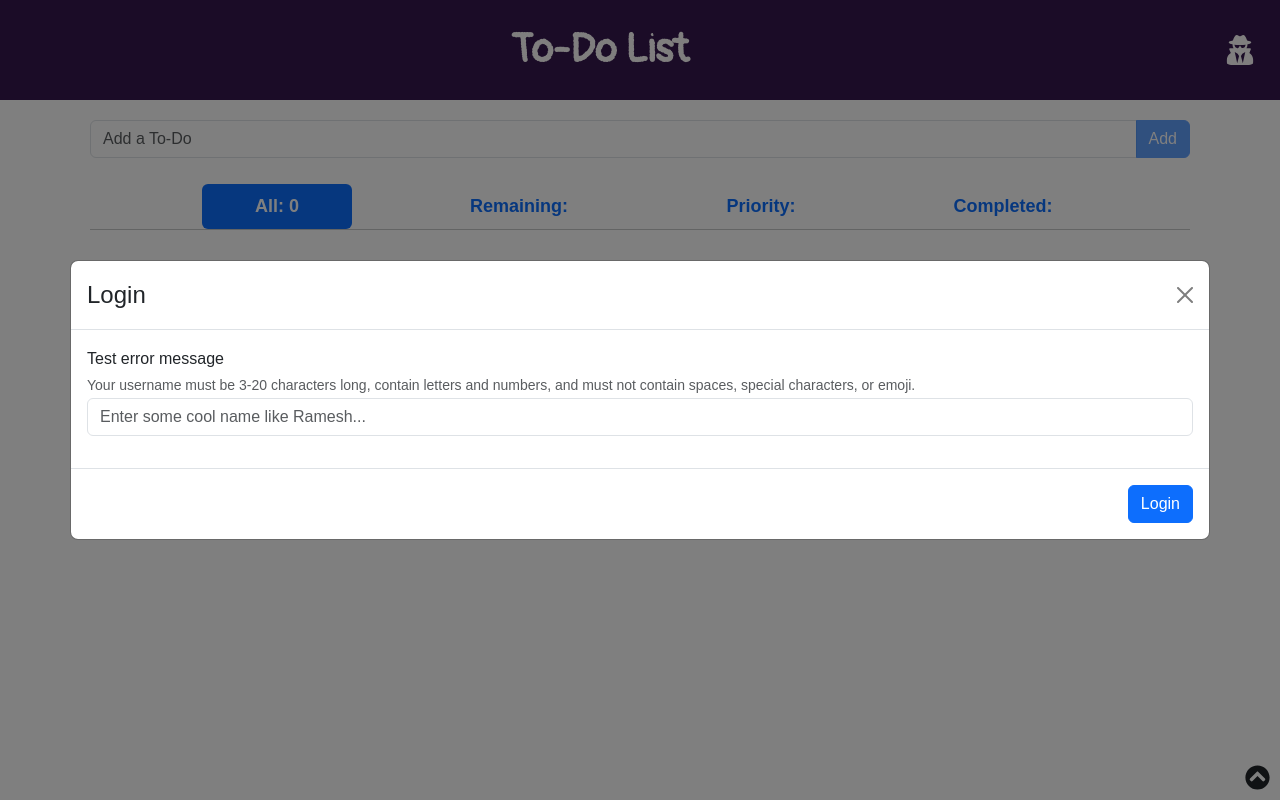
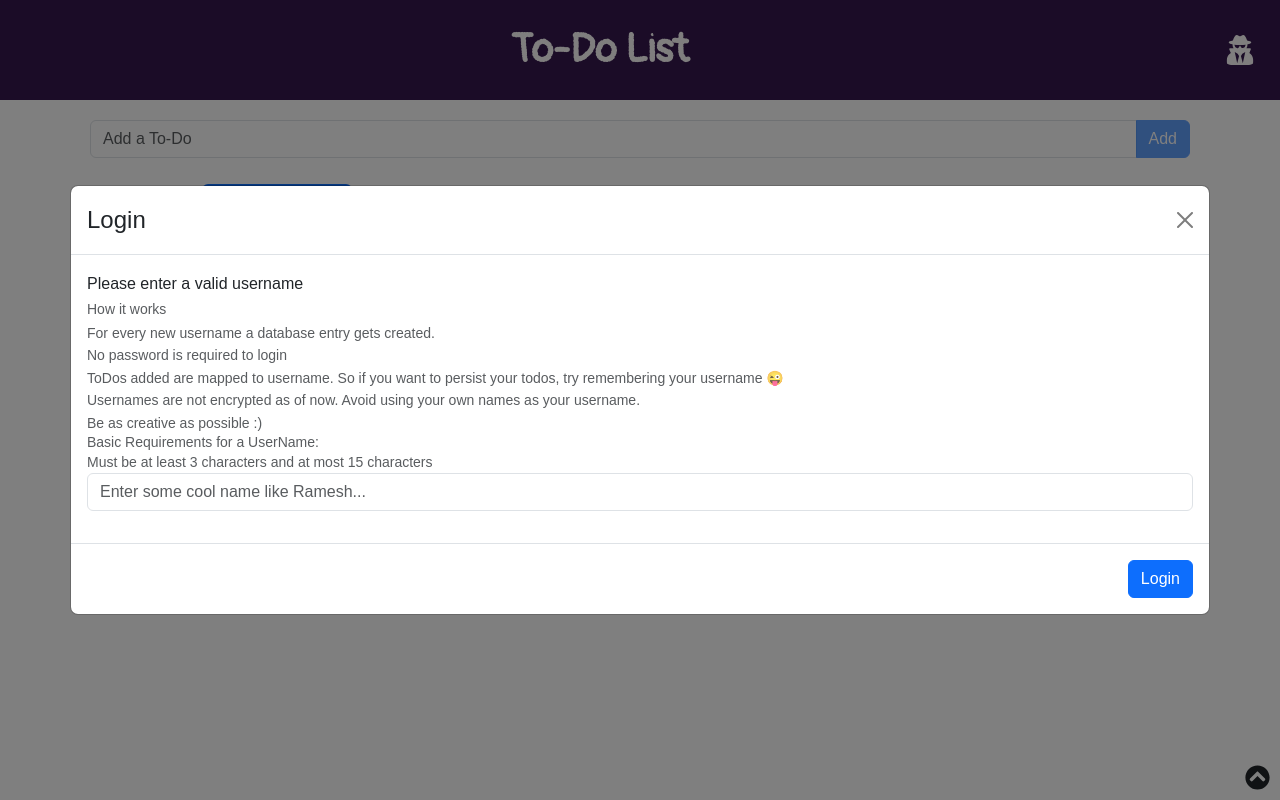
Before and after one commit to Chinmay019/React-To-Do-App, a React (Vite) app in the folder client/: page / in a window 1280 px wide. Both pictures are taken after a click on the button "Login". Built offline with nearby package versions, Linux system fonts and the light colour scheme; a web font is replaced by a local one.

Commit message:
delete changes

```diff
--- a/client/src/components/DeleteDialog.jsx
+++ b/client/src/components/DeleteDialog.jsx
@@ -7,22 +7,17 @@ import ToDoContext from "../context/ToDoContext";
 function DeleteDialog(props) {
   const { dispatch, user_OId, taskList, userName } = useContext(ToDoContext);
 
-  const buildPayload = () => {
-    const filteredList = taskList.filter((task) => task._id !== props.id);
-    // tasks.push(...filteredList);
-    return filteredList;
-  };
-
-  const handleDeleteClick = (e) => {
+  const handleDeleteClick = async (e) => {
     e.preventDefault();
     dispatch({ type: "SET_LOADING", payload: true });
-    // const data = deleteItem(props.id);
-    // console.log(data);
-    const payload = buildPayload();
-    console.log("payload: ", payload);
-    const userData = updateUserTasks(userName, user_OId, payload);
-    console.log("userData: ", userData);
-    dispatch({ type: "SET_LOADING", payload: false });
+    const data = await deleteItem(props.id);
+    console.log(data);
+    if (data.status == 201) {
+      dispatch({ type: "DELETE_ITEM", payload: props.id });
+      dispatch({ type: "SET_LOADING", payload: false });
+    } else if (data.status == 404) {
+      dispatch({ type: "SET_LOADING", payload: true });
+    }
     props.close();
   };
   return (
--- a/client/src/components/LoginModal.jsx
+++ b/client/src/components/LoginModal.jsx
@@ -99,15 +99,34 @@ function LoginModal() {
             className="error-message"
             style={{ display: showErrorMessage ? "block" : "none" }}
           >
-            Test error message
+            <span>Please enter a valid username</span>
           </div>
           <Form noValidate>
             {/* validated={validated} onSubmit={handleSubmit} */}
             <Form.Group className="mb-3" controlId="exampleForm.ControlInput1">
               <Form.Text id="passwordHelpBlock" className="mb-3 text-xl">
-                Your username must be 3-20 characters long, contain letters and
-                numbers, and must not contain spaces, special characters, or
-                emoji.
+                <span>How it works</span>
+                <ul>
+                  <li>For every new username a database entry gets created.</li>
+                  <li>No password is required to login</li>
+                  <li>
+                    ToDos added are mapped to username. So if you want to
+                    persist your todos, try remembering your username 😜
+                  </li>
+                  <li>
+                    Usernames are not encrypted as of now. Avoid using your own
+                    names as your username.
+                  </li>
+                  <li>Be as creative as possible :)</li>
+                </ul>
+              </Form.Text>
+              <Form.Text id="passwordHelpBlock" className="mb-3 text-xl">
+                <h5>Basic Requirements for a UserName: </h5>
+                <ul>
+                  <li>
+                    Must be at least 3 characters and at most 15 characters
+                  </li>
+                </ul>
               </Form.Text>
               <Form.Control
                 type="text"
--- a/client/src/context/ToDoReducer.jsx
+++ b/client/src/context/ToDoReducer.jsx
@@ -8,7 +8,7 @@ const TodoReducer = (state, action) => {
     case "DELETE_ITEM":
       return {
         ...state,
-        taskList: state.taskList.filter((task) => task.id !== action.payload),
+        taskList: state.taskList.filter((task) => task._id !== action.payload),
       };
     case "CREATE_TASK":
       return {
@@ -25,7 +25,7 @@ const TodoReducer = (state, action) => {
       return {
         ...state,
         taskList: state.taskList.map((task) => {
-          if (task.id === action.payload) {
+          if (task._id === action.payload) {
             task.priority = !task.priority;
           }
           return task;
@@ -35,7 +35,7 @@ const TodoReducer = (state, action) => {
       return {
         ...state,
         taskList: state.taskList.map((task) =>
-          task.id === action.payload.id
+          task._id === action.payload.id
             ? { ...task, ...action.payload.data }
             : task
         ),
--- a/client/src/context/TodoActions.js
+++ b/client/src/context/TodoActions.js
@@ -60,16 +60,12 @@ export const createTask = async (userId, newTodo) => {
         body: JSON.stringify(newTodo),
     });
     const data = await response.json();
-    console.log(data);
     if (data && data.acknowledged) {
         data.status = 201;
-        console.log(data);
     } else {
         data.status = 404;
-        console.log(data);
     }
     return data;
-    // setTaskList([data, ...taskList]);
 };
 
 export const updateTask = async (updatedItem) => {
@@ -89,7 +85,13 @@ export const updateTask = async (updatedItem) => {
 export const deleteItem = async (id) => {
     console.log(id);
     const resp = await fetch(`${commonBackendURL}/tasks/${id}`, { method: "DELETE" });
-    return resp.json();
+    const data = await resp.json();
+    if (data.acknowledged && data.deletedCount) {
+        data.status = 201;
+    } else {
+        data.status = 404;
+    }
+    return data;
 };
 
 export const updateUserTasks = async (userName, userId, payload) => {
```
Also changed, not shown: 2 other files (tests, documents, lock files or other folders).
